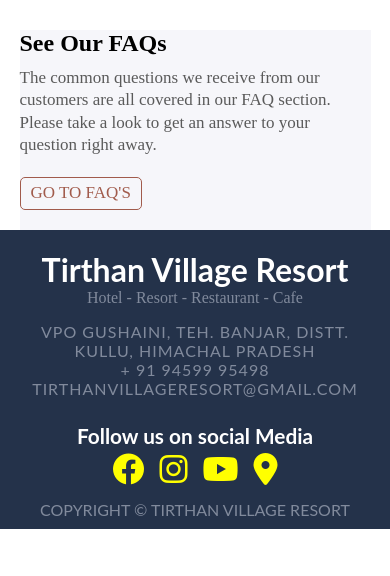
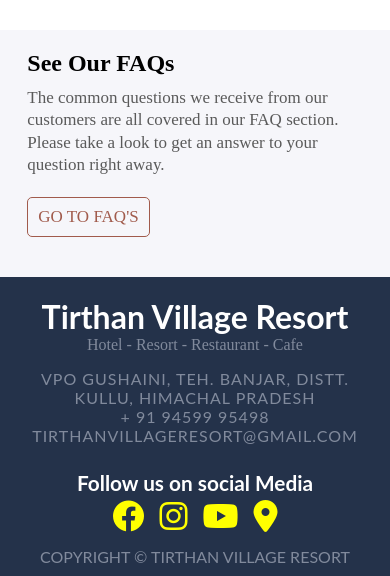
Before and after one commit to tejender/tirthan, a Django app: page /contact-us/ in a window 390 px wide. Shown: the part 1317-1893 px from the top of the page. Before the commit the page ends 1846 px from the top, so only its background shows below. Run offline with Django 4.2, Linux system fonts and the light colour scheme.

Commit message:
room modifies new 17

```diff
--- a/static/styles/main-mobile.css
+++ b/static/styles/main-mobile.css
@@ -212,9 +212,11 @@
  {
   flex-direction: column;
   align-items: start;
-  width: 90%;
+  width: 100%;
+  height: auto;
   gap: 20px;
   margin-top: 10px;
+  padding: 20px 7%;
   /* background-color: red; */
  }
 
```
Also changed, not shown: 1 other file.
